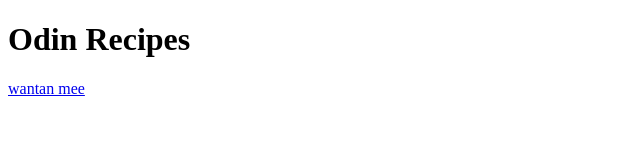
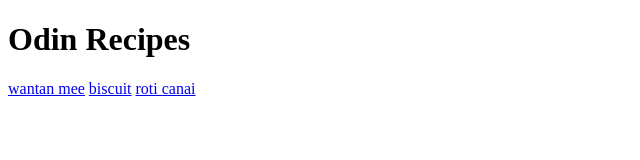
Before and after one commit to JCLiong/odin-recipes, a plain HTML site: page index.html in a window 1280 px wide. Shown: the whole page, without its empty margins (0-640 px from the left). Drawn offline with Linux system fonts and the light colour scheme.

Commit message:
Add links to direct to biscuit.html and roti.html

```diff
--- a/index.html
+++ b/index.html
@@ -11,6 +11,8 @@
 <body>
 <h1>Odin Recipes</h1>
 <a href="recipes/wantan.html">wantan mee</a>
+<a href="recipes/biscuit.html">biscuit</a>
+<a href="recipes/roti.html">roti canai</a>
 </body>
 
 </html>
```
